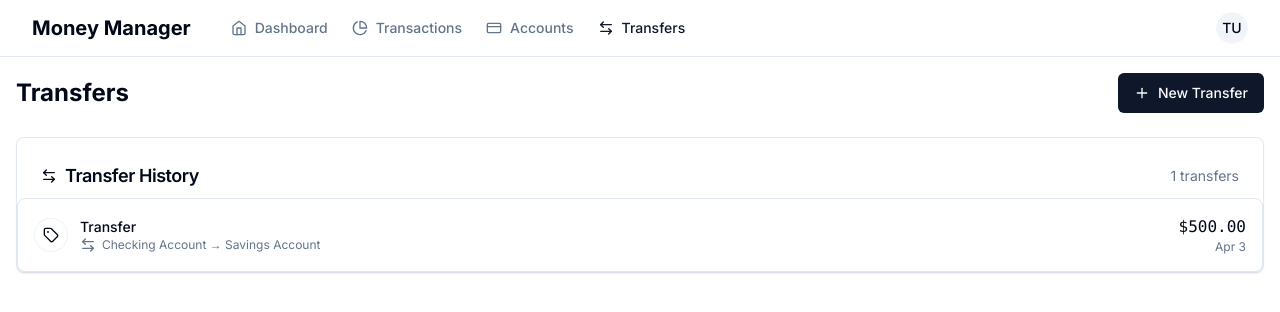
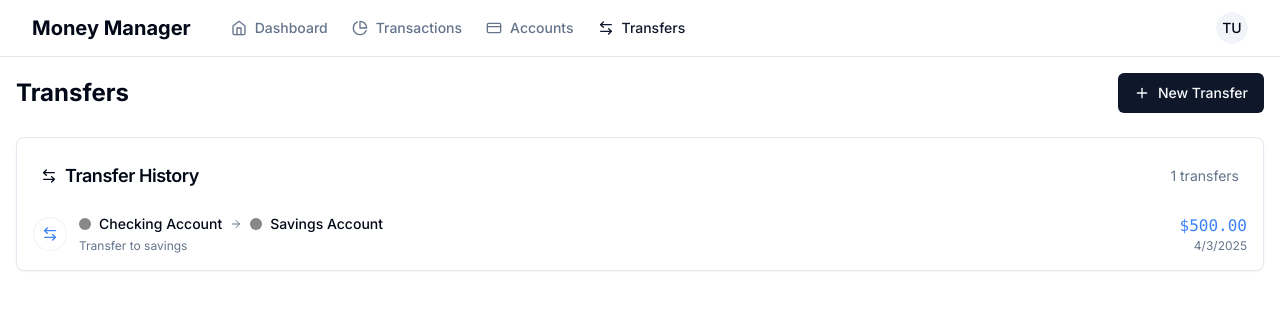
Before and after one commit to Logesh-waran2003/money-manager, a Next.js app: page /transfers in a window 1280 px wide. Shown: the top 312 px of the page. Built offline with nearby package versions, Linux system fonts and the light colour scheme.

Commit message:
Add color coding to transfers page

```diff
--- a/app/transfers/page.tsx
+++ b/app/transfers/page.tsx
@@ -6,9 +6,10 @@ import { Button } from "@/components/ui/button";
 import { Card, CardContent, CardHeader, CardTitle } from "@/components/ui/card";
 import { useTransactionStore } from "@/lib/stores/transaction-store";
 import { useAccountStore } from "@/lib/stores/account-store";
-import { ArrowLeftRight, Plus } from "lucide-react";
+import { ArrowLeftRight, Plus, ArrowRight } from "lucide-react";
 import { formatCurrency } from "@/lib/utils/currency";
 import { TransactionCard } from "@/components/ui/transaction-card";
+import { cn } from "@/lib/utils";
 
 export default function TransfersPage() {
   const router = useRouter();
@@ -16,12 +17,20 @@ export default function TransfersPage() {
   const { accounts } = useAccountStore();
 
   // Filter only transfer transactions
-  const transferTransactions = transactions.filter(t => t.type === 'transfer');
+  const transferTransactions = transactions
+    .filter(t => t.type === 'transfer')
+    .sort((a, b) => new Date(b.date).getTime() - new Date(a.date).getTime());
 
   // Get account name by ID
   const getAccountName = (accountId: string) => {
     const account = accounts.find(a => a.id === accountId);
     return account?.name || "Unknown Account";
+  };
+
+  // Get account color by ID
+  const getAccountColor = (accountId: string) => {
+    const account = accounts.find(a => a.id === accountId);
+    return account?.color || "#888888";
   };
 
   return (
@@ -49,19 +58,45 @@ export default function TransfersPage() {
           {transferTransactions.length > 0 ? (
             <div className="divide-y divide-border">
               {transferTransactions.map((transaction) => (
-                <TransactionCard
+                <div
                   key={transaction.id}
-                  id={transaction.id}
-                  amount={transaction.amount}
-                  description={`${getAccountName(transaction.accountId)} → ${getAccountName(transaction.toAccountId || '')}`}
-                  date={transaction.date}
-                  type="transfer"
-                  category="other" as any
-                  counterparty={`Transfer`}
-                  accountId={transaction.accountId}
-                  toAccountId={transaction.toAccountId}
+                  className="p-4 hover:bg-accent/5 cursor-pointer transition-all"
                   onClick={() => router.push(`/transactions/${transaction.id}`)}
-                />
+                >
+                  <div className="flex items-center justify-between">
+                    <div className="flex items-center gap-3">
+                      <div className="p-2 rounded-full bg-background border border-border/50">
+                        <ArrowLeftRight className="h-4 w-4 text-blue-500" />
+                      </div>
+                      <div>
+                        <div className="font-medium text-sm flex items-center gap-2">
+                          <span
+                            className="inline-block w-3 h-3 rounded-full"
+                            style={{ backgroundColor: getAccountColor(transaction.accountId) }}
+                          ></span>
+                          <span>{getAccountName(transaction.accountId)}</span>
+                          <ArrowRight className="h-3 w-3 text-muted-foreground" />
+                          <span
+                            className="inline-block w-3 h-3 rounded-full"
+                            style={{ backgroundColor: getAccountColor(transaction.toAccountId || '') }}
+                          ></span>
+                          <span>{getAccountName(transaction.toAccountId || '')}</span>
+                        </div>
+                        <div className="text-xs text-muted-foreground mt-1">
+                          {transaction.description || "Transfer"}
+                        </div>
+                      </div>
+                    </div>
+                    <div className="text-right">
+                      <div className="font-medium font-mono text-blue-500">
+                        {formatCurrency(transaction.amount)}
+                      </div>
+                      <div className="text-xs text-muted-foreground">
+                        {new Date(transaction.date).toLocaleDateString()}
+                      </div>
+                    </div>
+                  </div>
+                </div>
               ))}
             </div>
           ) : (
```
